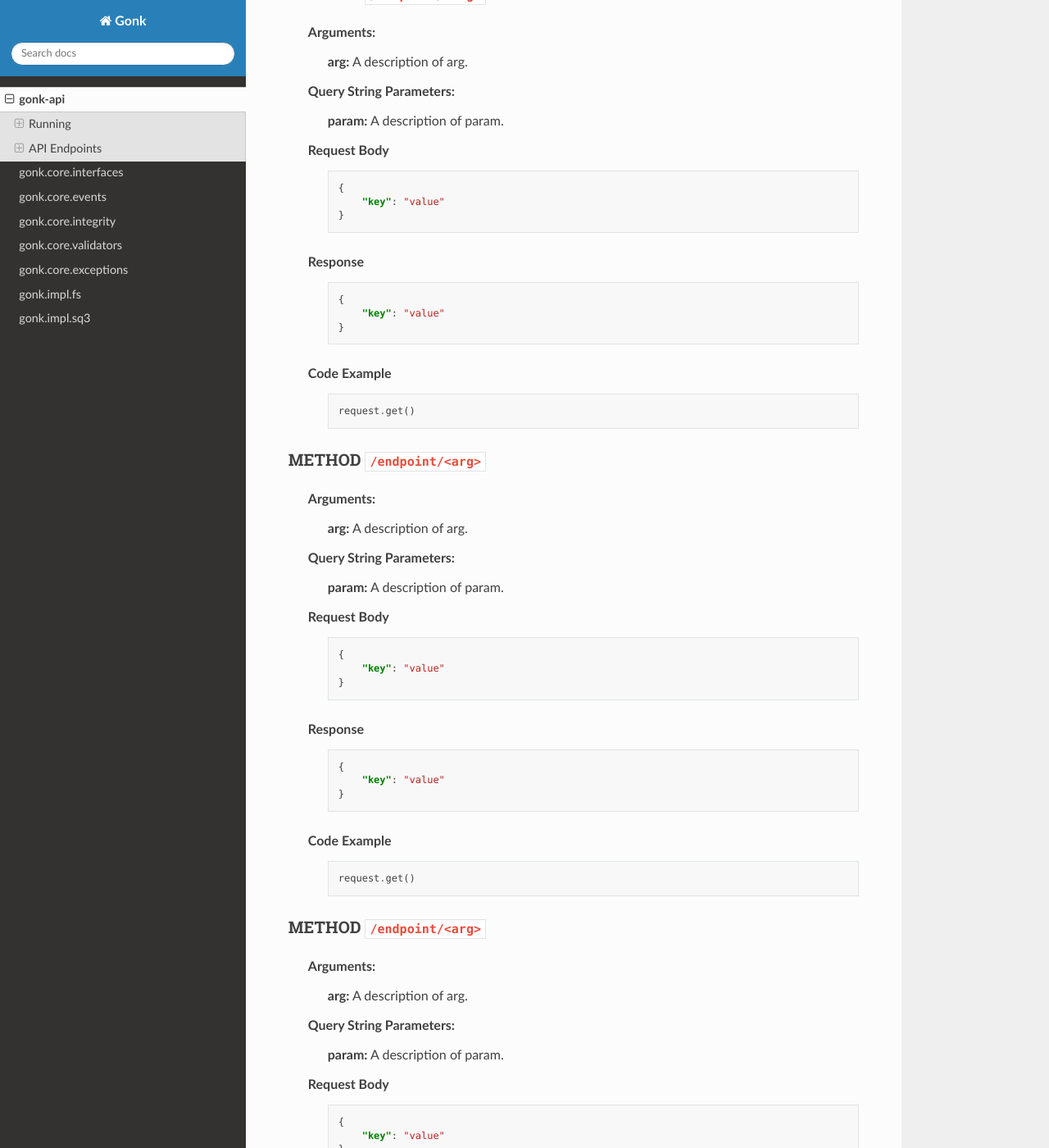
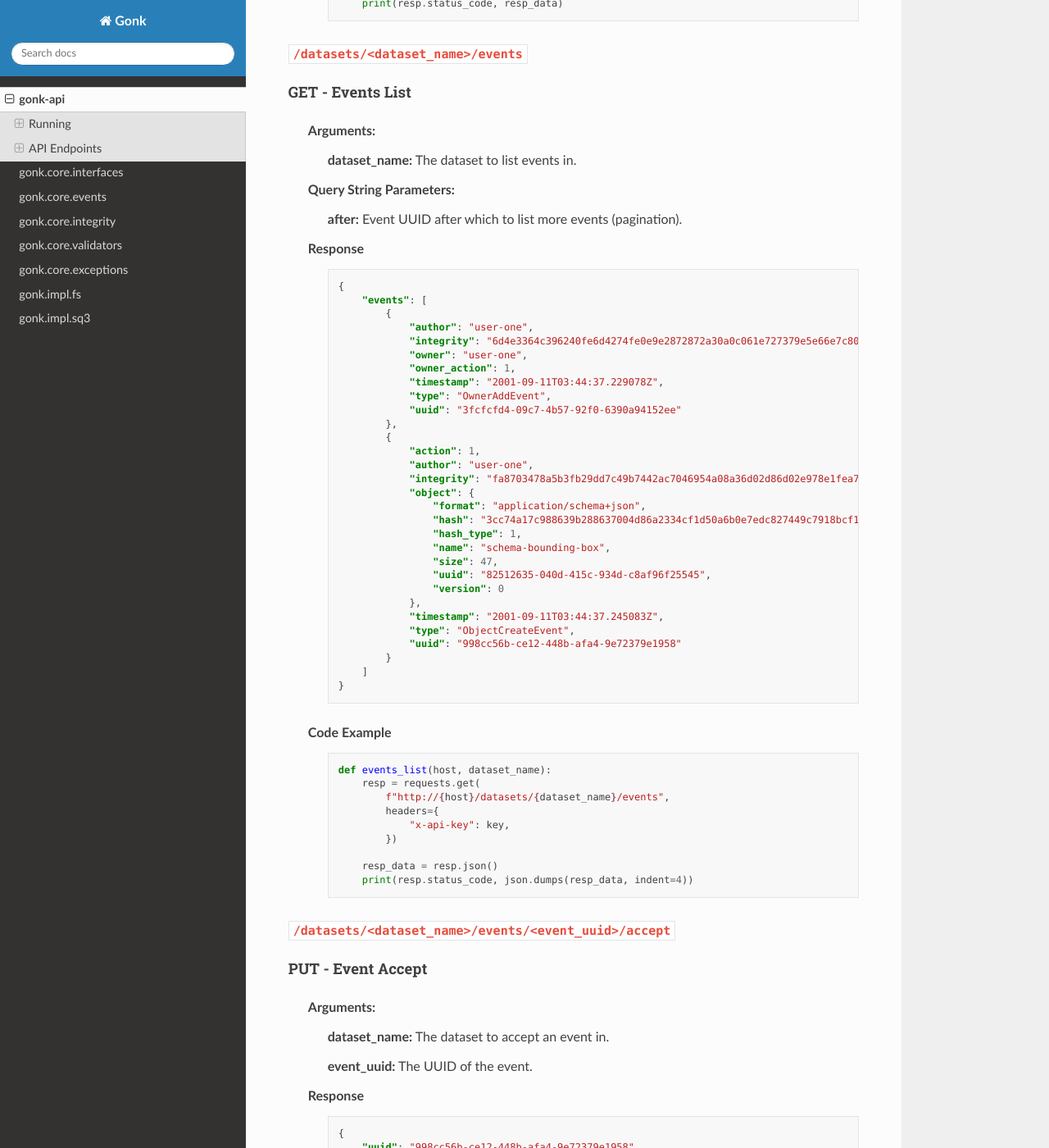
Before and after one commit to ComputeHeavy/gonk, a Sphinx documentation site: the page built from docs/api.rst, in a window 1280 px wide and 1400 px high, scrolled down 15168 px. Shown: the whole window at 82% size. Built offline with Sphinx 7.4.7 and the Read the Docs theme 2.0.0, drawn with Linux system fonts in a browser that asks for light colours; some of the changed text lies outside the part shown.

Commit message:
Event review docs.

```diff
--- a/docs/api.rst
+++ b/docs/api.rst
@@ -504,7 +504,7 @@ API Endpoints
         **dataset_name:** The dataset to list objects in.
 
     Query String Parameters:
-        **after:** Object UUID after which to list objects (pagination).
+        **after:** Object UUID after which to list more objects (pagination).
 
     Response
         .. code-block:: json
@@ -621,18 +621,18 @@ API Endpoints
     Arguments:
         **dataset_name:** The dataset to list objects in.
 
-        **object_status:** The status to list.
+        **object_status:** The status of objects to list.
 
             Valid statuses are ``accepted``, ``pending``, ``deleted``, ``rejected``.
 
     Query String Parameters:
-        **after:** Object UUID after which to list objects (pagination).
+        **after:** Object UUID after which to list more objects (pagination).
 
     Response
         .. code-block:: json
 
             {
-                "object_identifiers": [
+                "identifiers": [
                     {
                         "uuid": "0d21d5a7-fe93-4618-a122-7ca9a2ee5116",
                         "version": 0
@@ -735,89 +735,123 @@ API Endpoints
                 resp_data = resp.json()
                 print(resp.status_code, resp_data)
 
-**METHOD** ``/endpoint/<arg>``
-~~~~~~~~~~~~~~~~~~~~~~~~~~~~~~
+``/datasets/<dataset_name>/events``
+~~~~~~~~~~~~~~~~~~~~~~~~~~~~~~~~~~~
 
+**GET** - Events List
+^^^^^^^^^^^^^^^^^^^^^
     Arguments:
-        **arg:** A description of arg.
+        **dataset_name:** The dataset to list events in.
 
     Query String Parameters:
-        **param:** A description of param.
-
-    Request Body
-        .. code-block:: json
-
-            {
-                "key": "value"
-            }
+        **after:** Event UUID after which to list more events (pagination).
 
     Response
         .. code-block:: json
 
             {
-                "key": "value"
+                "events": [
+                    {
+                        "author": "user-one",
+                        "integrity": "6d4e3364c396240fe6d4274fe0e9e2872872a30a0c061e727379e5e66e7c8044",
+                        "owner": "user-one",
+                        "owner_action": 1,
+                        "timestamp": "2001-09-11T03:44:37.229078Z",
+                        "type": "OwnerAddEvent",
+                        "uuid": "3fcfcfd4-09c7-4b57-92f0-6390a94152ee"
+                    },
+                    {
+                        "action": 1,
+                        "author": "user-one",
+                        "integrity": "fa8703478a5b3fb29dd7c49b7442ac7046954a08a36d02d86d02e978e1fea7f4",
+                        "object": {
+                            "format": "application/schema+json",
+                            "hash": "3cc74a17c988639b288637004d86a2334cf1d50a6b0e7edc827449c7918bcf1c",
+                            "hash_type": 1,
+                            "name": "schema-bounding-box",
+                            "size": 47,
+                            "uuid": "82512635-040d-415c-934d-c8af96f25545",
+                            "version": 0
+                        },
+                        "timestamp": "2001-09-11T03:44:37.245083Z",
+                        "type": "ObjectCreateEvent",
+                        "uuid": "998cc56b-ce12-448b-afa4-9e72379e1958"
+                    }
+                ]
             }
 
     Code Example
         .. code-block:: python
 
-            request.get()
+            def events_list(host, dataset_name):
+                resp = requests.get(
+                    f"http://{host}/datasets/{dataset_name}/events",
+                    headers={
+                        "x-api-key": key,
+                    })
 
-**METHOD** ``/endpoint/<arg>``
-~~~~~~~~~~~~~~~~~~~~~~~~~~~~~~
+                resp_data = resp.json()
+                print(resp.status_code, json.dumps(resp_data, indent=4))
 
+``/datasets/<dataset_name>/events/<event_uuid>/accept``
+~~~~~~~~~~~~~~~~~~~~~~~~~~~~~~~~~~~~~~~~~~~~~~~~~~~~~~~
+
+**PUT** - Event Accept
+^^^^^^^^^^^^^^^^^^^^^^
     Arguments:
-        **arg:** A description of arg.
+        **dataset_name:** The dataset to accept an event in.
 
-    Query String Parameters:
-        **param:** A description of param.
-
-    Request Body
-        .. code-block:: json
-
-            {
-                "key": "value"
-            }
+        **event_uuid:** The UUID of the event.
 
     Response
         .. code-block:: json
 
             {
-                "key": "value"
+                "uuid": "998cc56b-ce12-448b-afa4-9e72379e1958",
             }
 
     Code Example
         .. code-block:: python
 
-            request.get()
+            def event_accept(host, dataset_name, event_uuid):
+                resp = requests.put(
+                    f"http://{host}/datasets/{dataset_name}/events/{event_uuid}/accept",
+                    headers={
+                        "x-api-key": key,
+                    })
 
-**METHOD** ``/endpoint/<arg>``
-~~~~~~~~~~~~~~~~~~~~~~~~~~~~~~
+                resp_data = resp.json()
+                print(resp.status_code, resp_data)
 
+``/datasets/<dataset_name>/events/<event_uuid>/reject``
+~~~~~~~~~~~~~~~~~~~~~~~~~~~~~~~~~~~~~~~~~~~~~~~~~~~~~~~
+
+**PUT** - Event Reject
+^^^^^^^^^^^^^^^^^^^^^^
     Arguments:
-        **arg:** A description of arg.
+        **dataset_name:** The dataset to reject an event in.
 
-    Query String Parameters:
-        **param:** A description of param.
-
-    Request Body
-        .. code-block:: json
-
-            {
-                "key": "value"
-            }
+        **event_uuid:** The UUID of the event.
 
     Response
         .. code-block:: json
 
             {
-                "key": "value"
+                "uuid": "998cc56b-ce12-448b-afa4-9e72379e1958",
             }
 
     Code Example
         .. code-block:: python
 
-            request.get()
+            def event_accept(host, dataset_name, event_uuid):
+                resp = requests.put(
+                    f"http://{host}/datasets/{dataset_name}/events/{event_uuid}/reject",
+                    headers={
+                        "x-api-key": key,
+                    })
+
+                resp_data = resp.json()
+                print(resp.status_code, resp_data)
 
 **METHOD** ``/endpoint/<arg>``
 ~~~~~~~~~~~~~~~~~~~~~~~~~~~~~~
```
Also changed, not shown: other parts of docs/api.rst (+1 -1 lines), 1 other file.
